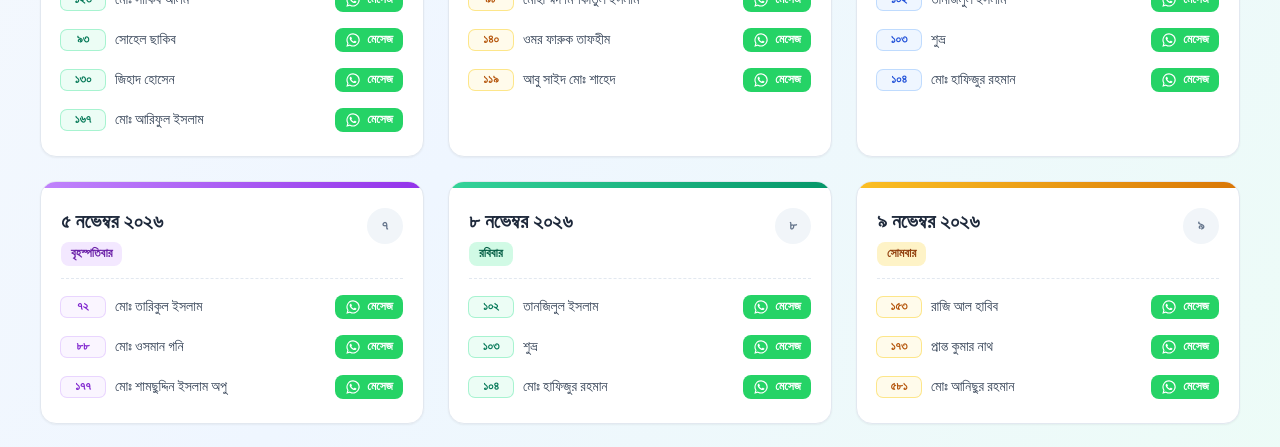
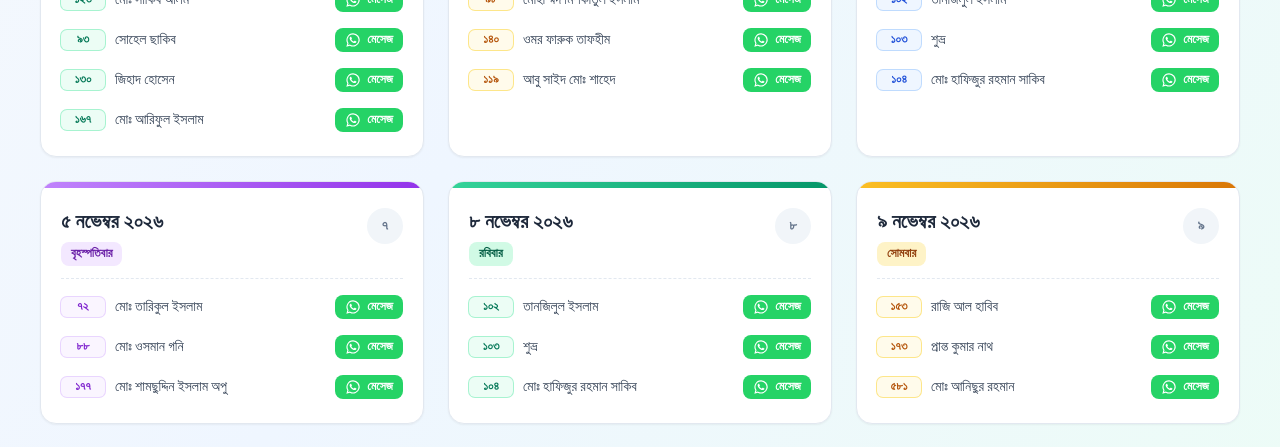
Before and after one commit to Hafiz-Sakib/BRSP, a React (Vite) app: page / in a window 1280 px wide. Shown: the part 1066-1513 px from the top of the page. Built offline with nearby package versions, Linux system fonts and the light colour scheme.

Commit message:
Update names for consistency in donation and roster data

```diff
--- a/src/data/donation.js
+++ b/src/data/donation.js
@@ -9,7 +9,7 @@ export const PAID = [
   ["মোঃ দিদারুল আলম", 155],
   ["মোঃ আব্বাস উদ্দীন", 92],
   ["মোঃ সাকিব আলম", 123],
-  ["মোঃ হাফিজুর রহমান", 104],
+  ["মোঃ হাফিজুর রহমান সাকিব", 104],
   ["সাজিদুর রহমান", 108],
   ["ওমর ফারুক তাফহীম", 140],
   ["আবু সাইদ মোঃ শাহেদ", 119],
--- a/src/data/roster.js
+++ b/src/data/roster.js
@@ -85,8 +85,8 @@ export const MEMBERS = [
   },
   {
     id: 104,
-    name: "মোঃ হাফিজুর রহমান",
-    alias: "Hafiz Hafij Hafizur Hafijur Rahman",
+    name: "মোঃ হাফিজুর রহমান সাকিব",
+    alias: "Hafiz Hafij Hafizur Hafijur Rahman সাকিব sakib Sakib",
     father: "আহমদ নুর",
     bsp: "01944601181",
     bkash: "01944601181",
```
